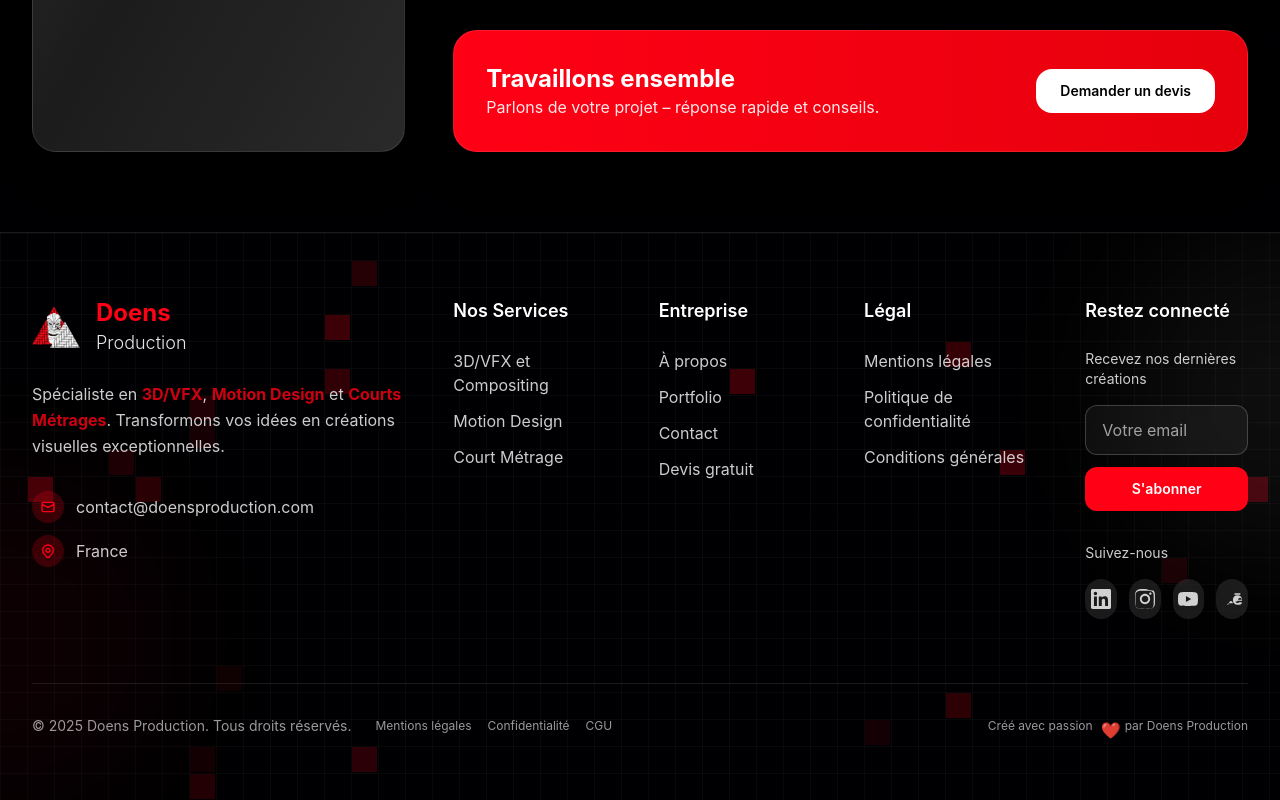
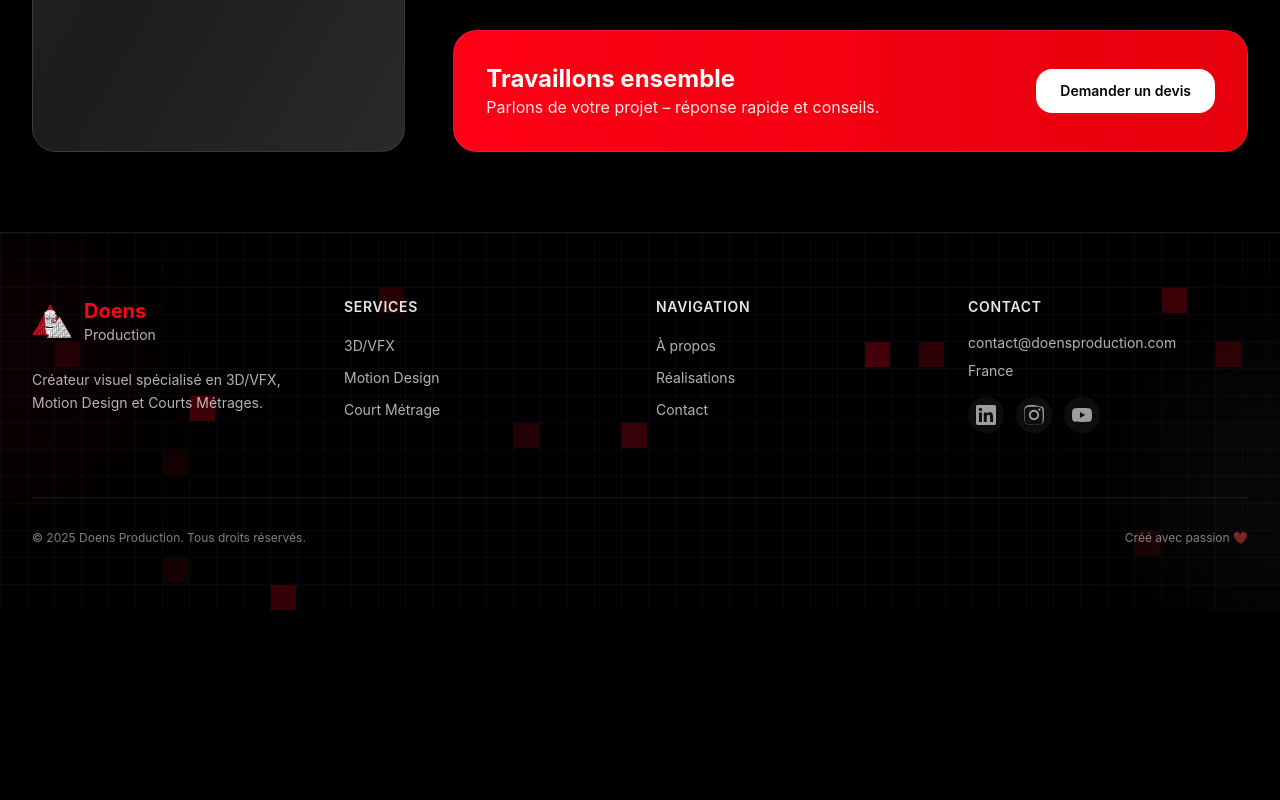
Before and after one commit to netK-Dev/yohan-front, a Next.js app: page /about in a window 1280 px wide. Shown: the part 854-1654 px from the top of the page. After the commit the page ends 1464 px from the top, so only its background shows below. Built offline with nearby package versions, Linux system fonts and the light colour scheme.

Commit message:
feat: add CTASection to Home page and update Footer layout with improved navigation links and content structure

```diff
--- a/src/app/page.tsx
+++ b/src/app/page.tsx
@@ -4,6 +4,7 @@ import { Suspense } from 'react';
 import VideoBanner from '@/components/sections/VideoBanner';
 import HeroSection from '@/components/sections/HeroSection';
 import ServicesSection from '@/components/sections/ServicesSection';
+import CTASection from '@/components/sections/CTASection';
 import Footer from '@/components/layout/Footer';
 
 export default function Home() {
@@ -17,6 +18,7 @@ export default function Home() {
         <HeroSection />
         <ServicesSection />
       </main>
+      <CTASection />
       <Footer />
     </>
   );
--- a/src/components/layout/Footer.tsx
+++ b/src/components/layout/Footer.tsx
@@ -8,22 +8,16 @@ import { COLOR_COMBINATIONS } from '@/lib/colors';
 export default function Footer() {
   const currentYear = new Date().getFullYear();
 
-  const footerSections = {
+  const navigation = {
     services: [
-      { name: '3D/VFX et Compositing', href: '/realisation/3d-vfx' },
-      { name: 'Motion Design', href: '/realisation/motion-design' },
-      { name: 'Court Métrage', href: '/realisation/court-metrage' },
+      { name: '3D/VFX', href: '/realisations?category=3d-vfx' },
+      { name: 'Motion Design', href: '/realisations?category=motion-design' },
+      { name: 'Court Métrage', href: '/realisations?category=court-metrage' },
     ],
-    company: [
+    pages: [
       { name: 'À propos', href: '/about' },
-      { name: 'Portfolio', href: '/projects' },
+      { name: 'Réalisations', href: '/realisations' },
       { name: 'Contact', href: '/contact' },
-      { name: 'Devis gratuit', href: '/contact?type=quote' },
-    ],
-    legal: [
-      { name: 'Mentions légales', href: '/mentions-legales' },
-      { name: 'Politique de confidentialité', href: '/privacy' },
-      { name: 'Conditions générales', href: '/terms' },
     ],
     social: [
       {
@@ -54,15 +48,6 @@ export default function Footer() {
           </svg>
         ),
       },
-      {
-        name: 'Behance',
-        href: '#',
-        icon: (
-          <svg className="h-5 w-5" fill="currentColor" viewBox="0 0 24 24">
-            <path d="M22 7h-7v-2h7v2zm1.726 10c-.442 1.297-2.029 2-5.101 2-3.074 0-5.564-1.729-5.564-5.675 0-3.91 2.325-5.92 5.466-5.92 3.082 0 4.964 1.782 5.375 4.426.078.506.109 1.188.095 2.14H15.97c.13 3.211 3.483 3.312 4.588 2.029h3.168zm-7.686-4h7.686c-.48-3.593-3.784-3.358-4.613-.207-.374.665-.753 1.47-.609 2.207H14.314c-.05-2 2.029-2 2.029-2zm-10.726 4h7.686c-.48-3.593-3.784-3.358-4.613-.207-.374.665-.753 1.47-.609 2.207H6.314c-.05-2 2.029-2 2.029-2z" />
-          </svg>
-        ),
-      },
     ],
   };
 
@@ -77,133 +62,57 @@ export default function Footer() {
         speed={1}
       />
 
-      {/* Background decorative elements (conservés) */}
+      {/* Background decorative elements */}
       <div className="absolute inset-0 overflow-hidden">
-        <div className="bg-accent/5 absolute -left-40 bottom-0 h-80 w-80 rounded-full blur-3xl" />
-        <div className="absolute -right-40 top-0 h-80 w-80 rounded-full bg-white/5 blur-3xl" />
+        <div className="absolute -left-32 top-0 h-64 w-64 rounded-full bg-[#ff0015]/5 blur-3xl" />
+        <div className="bg-white/3 absolute -right-32 bottom-0 h-64 w-64 rounded-full blur-3xl" />
       </div>
 
       <div className="relative z-10 mx-auto max-w-7xl px-4 py-16 sm:px-6 lg:px-8">
-        {/* Main footer content */}
-        <div className="grid gap-12 lg:grid-cols-12">
-          {/* Brand section */}
-          <div className="lg:col-span-4">
-            <Link href="/" className="group flex items-center space-x-4">
-              <div className="relative h-12 w-12 flex-shrink-0 transition-transform duration-300 group-hover:scale-110">
+        {/* Main Footer Content - Horizontal Layout */}
+        <div className="grid gap-12 lg:grid-cols-4 lg:gap-8">
+          {/* Brand */}
+          <div className="lg:col-span-1">
+            <Link
+              href="/"
+              className="group mb-6 inline-flex items-center gap-3"
+            >
+              <div className="relative h-10 w-10 transition-transform duration-300 group-hover:scale-110">
                 <Image
                   src="/img/logo_yohan.png"
-                  alt="Doens Production Logo"
+                  alt="Doens Production"
                   fill
                   className="object-contain"
                 />
               </div>
-              <div className="flex flex-col">
-                <h3 className="text-accent group-hover:text-accent-400 text-2xl font-bold transition-colors duration-300">
+              <div>
+                <div className="text-xl font-bold text-[#ff0015] transition-colors group-hover:text-[#ff3340]">
                   Doens
-                </h3>
-                <span className="text-lg font-light text-white/90">
-                  Production
-                </span>
+                </div>
+                <div className="text-sm text-white/70">Production</div>
               </div>
             </Link>
-
             <p
-              className={`mt-6 max-w-md text-base leading-relaxed ${COLOR_COMBINATIONS.page.text} opacity-80`}
+              className={`text-sm leading-relaxed ${COLOR_COMBINATIONS.page.text} opacity-70`}
             >
-              Spécialiste en <strong className="text-accent">3D/VFX</strong>,{' '}
-              <strong className="text-accent">Motion Design</strong> et{' '}
-              <strong className="text-accent">Courts Métrages</strong>.
-              Transformons vos idées en créations visuelles exceptionnelles.
+              Créateur visuel spécialisé en 3D/VFX, Motion Design et Courts
+              Métrages.
             </p>
-
-            {/* Contact info */}
-            <div className="mt-8 space-y-3">
-              <div className="flex items-center gap-3">
-                <div className="bg-accent/20 flex h-8 w-8 items-center justify-center rounded-full">
-                  <svg
-                    className="text-accent h-4 w-4"
-                    fill="none"
-                    stroke="currentColor"
-                    viewBox="0 0 24 24"
-                  >
-                    <path
-                      strokeLinecap="round"
-                      strokeLinejoin="round"
-                      strokeWidth={2}
-                      d="M3 8l7.89 4.26a2 2 0 002.22 0L21 8M5 19h14a2 2 0 002-2V7a2 2 0 00-2-2H5a2 2 0 00-2 2v10a2 2 0 002 2z"
-                    />
-                  </svg>
-                </div>
-                <span className={`${COLOR_COMBINATIONS.page.text} opacity-80`}>
-                  contact@doensproduction.com
-                </span>
           </div>
 
-              <div className="flex items-center gap-3">
-                <div className="bg-accent/20 flex h-8 w-8 items-center justify-center rounded-full">
-                  <svg
-                    className="text-accent h-4 w-4"
-                    fill="none"
-                    stroke="currentColor"
-                    viewBox="0 0 24 24"
+          {/* Services */}
+          <div className="lg:col-span-1">
+            <h3
+              className={`mb-4 text-sm font-semibold uppercase tracking-wider ${COLOR_COMBINATIONS.page.text} opacity-90`}
             >
-                    <path
-                      strokeLinecap="round"
-                      strokeLinejoin="round"
-                      strokeWidth={2}
-                      d="M17.657 16.657L13.414 20.9a1.998 1.998 0 01-2.827 0l-4.244-4.243a8 8 0 1111.314 0z"
-                    />
-                    <path
-                      strokeLinecap="round"
-                      strokeLinejoin="round"
-                      strokeWidth={2}
-                      d="M15 11a3 3 0 11-6 0 3 3 0 016 0z"
-                    />
-                  </svg>
-                </div>
-                <span className={`${COLOR_COMBINATIONS.page.text} opacity-80`}>
-                  France
-                </span>
-              </div>
-            </div>
-          </div>
-
-          {/* Navigation sections */}
-          <div className="grid gap-8 sm:grid-cols-2 lg:col-span-6 lg:grid-cols-3">
-            {/* Services */}
-            <div>
-              <h4
-                className={`mb-6 text-lg font-semibold ${COLOR_COMBINATIONS.page.text}`}
-              >
-                Nos Services
-              </h4>
-              <ul className="space-y-3">
-                {footerSections.services.map(service => (
-                  <li key={service.name}>
-                    <Link
-                      href={service.href}
-                      className={`${COLOR_COMBINATIONS.page.text} hover:text-accent opacity-80 transition-all duration-300 hover:opacity-100`}
-                    >
-                      {service.name}
-                    </Link>
-                  </li>
-                ))}
-              </ul>
-            </div>
-
-            {/* Company */}
-            <div>
-              <h4
-                className={`mb-6 text-lg font-semibold ${COLOR_COMBINATIONS.page.text}`}
-              >
-                Entreprise
-              </h4>
-              <ul className="space-y-3">
-                {footerSections.company.map(item => (
+              Services
+            </h3>
+            <ul className="space-y-2">
+              {navigation.services.map(item => (
                 <li key={item.name}>
                   <Link
                     href={item.href}
-                      className={`${COLOR_COMBINATIONS.page.text} hover:text-accent opacity-80 transition-all duration-300 hover:opacity-100`}
+                    className={`text-sm ${COLOR_COMBINATIONS.page.text} opacity-70 transition-all duration-200 hover:translate-x-1 hover:opacity-100`}
                   >
                     {item.name}
                   </Link>
@@ -212,19 +121,19 @@ export default function Footer() {
             </ul>
           </div>
 
-            {/* Legal */}
-            <div>
-              <h4
-                className={`mb-6 text-lg font-semibold ${COLOR_COMBINATIONS.page.text}`}
+          {/* Pages */}
+          <div className="lg:col-span-1">
+            <h3
+              className={`mb-4 text-sm font-semibold uppercase tracking-wider ${COLOR_COMBINATIONS.page.text} opacity-90`}
             >
-                Légal
-              </h4>
-              <ul className="space-y-3">
-                {footerSections.legal.map(item => (
+              Navigation
+            </h3>
+            <ul className="space-y-2">
+              {navigation.pages.map(item => (
                 <li key={item.name}>
                   <Link
                     href={item.href}
-                      className={`${COLOR_COMBINATIONS.page.text} hover:text-accent opacity-80 transition-all duration-300 hover:opacity-100`}
+                    className={`text-sm ${COLOR_COMBINATIONS.page.text} opacity-70 transition-all duration-200 hover:translate-x-1 hover:opacity-100`}
                   >
                     {item.name}
                   </Link>
@@ -232,106 +141,50 @@ export default function Footer() {
               ))}
             </ul>
           </div>
+
+          {/* Contact & Social */}
+          <div className="lg:col-span-1">
+            <h3
+              className={`mb-4 text-sm font-semibold uppercase tracking-wider ${COLOR_COMBINATIONS.page.text} opacity-90`}
+            >
+              Contact
+            </h3>
+            <div className="mb-4 space-y-2">
+              <p
+                className={`text-sm ${COLOR_COMBINATIONS.page.text} opacity-70`}
+              >
+                contact@doensproduction.com
+              </p>
+              <p
+                className={`text-sm ${COLOR_COMBINATIONS.page.text} opacity-70`}
+              >
+                France
+              </p>
             </div>
-
-          {/* Newsletter & Social */}
-          <div className="lg:col-span-2">
-            <h4
-              className={`mb-6 text-lg font-semibold ${COLOR_COMBINATIONS.page.text}`}
+            <div className="flex gap-3">
+              {navigation.social.map(item => (
+                <Link
+                  key={item.name}
+                  href={item.href}
+                  className="flex h-9 w-9 items-center justify-center rounded-full bg-white/5 text-white/60 backdrop-blur-sm transition-all duration-300 hover:scale-110 hover:bg-[#ff0015]/20 hover:text-white"
+                  aria-label={item.name}
                 >
-              Restez connecté
-            </h4>
-
-            {/* Newsletter */}
-            <div className="mb-8">
-              <p
-                className={`mb-4 text-sm ${COLOR_COMBINATIONS.page.text} opacity-80`}
-              >
-                Recevez nos dernières créations
-              </p>
-              <form className="flex flex-col gap-3" suppressHydrationWarning>
-                <input
-                  type="email"
-                  placeholder="Votre email"
-                  className="focus:border-accent focus:ring-accent/20 rounded-xl border border-white/20 bg-white/5 px-4 py-3 text-white placeholder-white/60 backdrop-blur-sm transition-all duration-300 focus:outline-none focus:ring-2"
-                  suppressHydrationWarning
-                />
-                <button
-                  type="submit"
-                  className="bg-accent hover:bg-accent-700 focus:ring-accent rounded-xl px-4 py-3 text-sm font-semibold text-white transition-all duration-300 focus:outline-none focus:ring-2 focus:ring-offset-2 focus:ring-offset-gray-50"
-                >
-                  S&apos;abonner
-                </button>
-              </form>
-            </div>
-
-            {/* Social Links */}
-            <div>
-              <p
-                className={`mb-4 text-sm ${COLOR_COMBINATIONS.page.text} opacity-80`}
-              >
-                Suivez-nous
-              </p>
-              <div className="flex gap-3">
-                {footerSections.social.map(social => (
-                  <Link
-                    key={social.name}
-                    href={social.href}
-                    className="hover:bg-accent flex h-10 w-10 items-center justify-center rounded-full bg-white/10 text-white/80 backdrop-blur-sm transition-all duration-300 hover:scale-110 hover:text-white"
-                    aria-label={social.name}
-                  >
-                    {social.icon}
+                  {item.icon}
                 </Link>
               ))}
             </div>
           </div>
         </div>
-        </div>
 
-        {/* Bottom section */}
+        {/* Bottom Bar */}
         <div className="mt-16 border-t border-white/10 pt-8">
-          <div className="flex flex-col items-center justify-between gap-4 md:flex-row">
-            <div className="flex flex-col items-center gap-2 md:flex-row md:gap-6">
-              <p
-                className={`text-sm ${COLOR_COMBINATIONS.page.text} opacity-60`}
-              >
+          <div className="flex flex-col items-center justify-between gap-4 text-center sm:flex-row sm:text-left">
+            <p className={`text-xs ${COLOR_COMBINATIONS.page.text} opacity-50`}>
               © {currentYear} Doens Production. Tous droits réservés.
             </p>
-              <div className="flex gap-4 text-xs">
-                <Link
-                  href="/mentions-legales"
-                  className={`${COLOR_COMBINATIONS.page.text} hover:text-accent opacity-60 transition-colors hover:opacity-100`}
-                >
-                  Mentions légales
-                </Link>
-                <Link
-                  href="/privacy"
-                  className={`${COLOR_COMBINATIONS.page.text} hover:text-accent opacity-60 transition-colors hover:opacity-100`}
-                >
-                  Confidentialité
-                </Link>
-                <Link
-                  href="/terms"
-                  className={`${COLOR_COMBINATIONS.page.text} hover:text-accent opacity-60 transition-colors hover:opacity-100`}
-                >
-                  CGU
-                </Link>
-              </div>
-            </div>
-
-            <div className="flex items-center gap-2">
-              <span
-                className={`text-xs ${COLOR_COMBINATIONS.page.text} opacity-60`}
-              >
-                Créé avec passion
-              </span>
-              <div className="text-accent h-4 w-4 animate-pulse">❤️</div>
-              <span
-                className={`text-xs ${COLOR_COMBINATIONS.page.text} opacity-60`}
-              >
-                par Doens Production
-              </span>
-            </div>
+            <p className={`text-xs ${COLOR_COMBINATIONS.page.text} opacity-50`}>
+              Créé avec passion ❤️
+            </p>
           </div>
         </div>
       </div>
--- /dev/null
+++ b/src/components/sections/CTASection.tsx
@@ -0,0 +1,53 @@
+import Link from 'next/link';
+import { COLOR_COMBINATIONS } from '@/lib/colors';
+
+export default function CTASection() {
+  return (
+    <section className={`relative ${COLOR_COMBINATIONS.page.background} py-20`}>
+      {/* Background effects */}
+      <div className="absolute inset-0 overflow-hidden">
+        <div className="absolute -left-32 top-0 h-64 w-64 rounded-full bg-[#ff0015]/5 blur-3xl" />
+        <div className="bg-white/3 absolute -right-32 bottom-0 h-64 w-64 rounded-full blur-3xl" />
+      </div>
+
+      <div className="relative mx-auto max-w-7xl px-4 sm:px-6 lg:px-8">
+        <div className="text-center">
+          <div className="mx-auto max-w-2xl">
+            <h2
+              className={`mb-4 text-3xl font-bold ${COLOR_COMBINATIONS.page.text} sm:text-4xl`}
+            >
+              Prêt à donner vie à{' '}
+              <span className="bg-gradient-to-r from-[#ff0015] to-[#e6000c] bg-clip-text text-transparent">
+                votre vision
+              </span>
+              ?
+            </h2>
+            <p
+              className={`mb-8 text-lg ${COLOR_COMBINATIONS.page.text} opacity-80`}
+            >
+              Collaborons pour créer quelque chose d&apos;exceptionnel ensemble.
+            </p>
+            <Link
+              href="/contact"
+              className="group inline-flex items-center gap-2 rounded-full bg-gradient-to-r from-[#ff1a2a] via-[#ff3340] to-[#e6000c] px-8 py-4 text-lg font-semibold text-white shadow-lg transition-all duration-300 hover:shadow-xl hover:shadow-[#ff0015]/25 focus:outline-none focus:ring-2 focus:ring-[#ff0015]/50"
+            >
+              <span>Démarrer un projet</span>
+              <svg
+                xmlns="http://www.w3.org/2000/svg"
+                viewBox="0 0 24 24"
+                fill="currentColor"
+                className="h-5 w-5 transition-transform duration-300 group-hover:translate-x-1"
+              >
+                <path
+                  fillRule="evenodd"
+                  d="M3.75 12a.75.75 0 01.75-.75h12.69l-4.22-4.22a.75.75 0 111.06-1.06l5.5 5.5a.75.75 0 010 1.06l-5.5 5.5a.75.75 0 11-1.06-1.06l4.22-4.22H4.5a.75.75 0 01-.75-.75z"
+                  clipRule="evenodd"
+                />
+              </svg>
+            </Link>
+          </div>
+        </div>
+      </div>
+    </section>
+  );
+}
```
Lines whose indentation alone changed are shown as unchanged.
